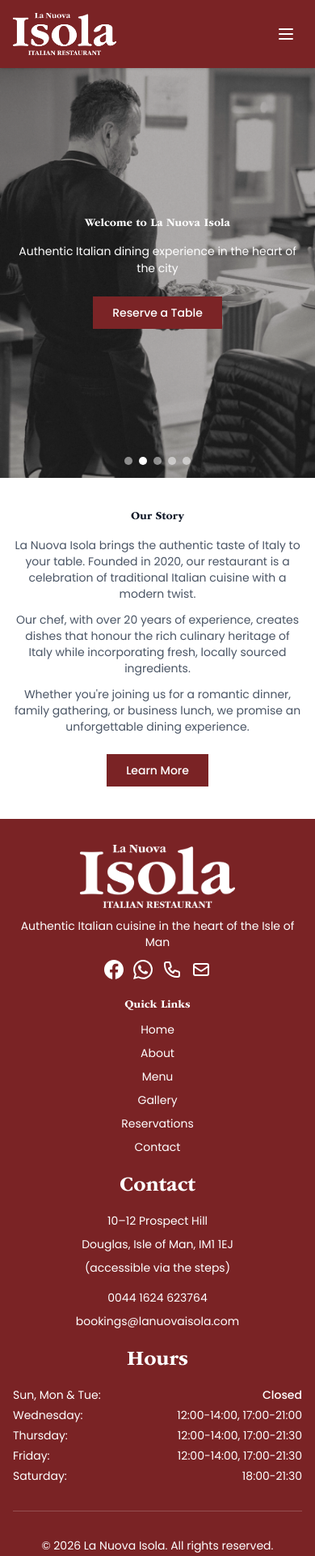
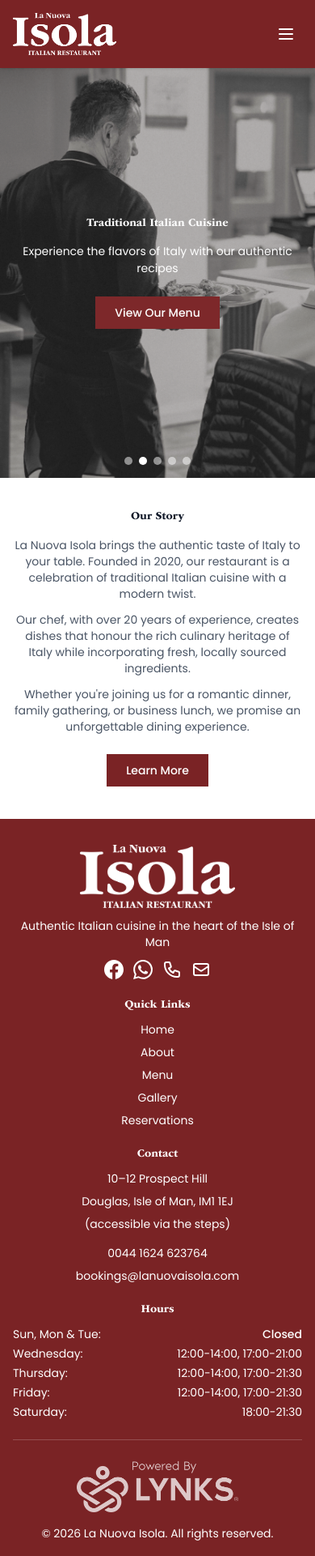
Before and after one commit to LYNKSPortal/la-nuova-isola-iom, a Next.js app: page / in a window 390 px wide. Shown: the top 1921 px of the page at 81% size. Built offline with nearby package versions, Linux system fonts and the light colour scheme.

Commit message:
Fix Footer symmetry, remove contact link, add varied slider titles, improve responsive consistency

```diff
--- a/src/components/Footer.tsx
+++ b/src/components/Footer.tsx
@@ -4,9 +4,9 @@ export default function Footer() {
       <div className="px-4 sm:px-6 md:px-8 lg:px-12 xl:px-16">
         <div className="grid grid-cols-1 sm:grid-cols-2 lg:grid-cols-4 gap-6 md:gap-8 mb-6 md:mb-8">
           {/* Brand */}
-          <section className="text-center" aria-labelledby="brand-heading">
+          <section className="text-center sm:text-left" aria-labelledby="brand-heading">
             <h2 id="brand-heading" className="sr-only">La Nuova Isola Brand</h2>
-            <div className="flex justify-center mb-3 md:mb-4">
+            <div className="flex justify-center sm:justify-start mb-3 md:mb-4">
               <img
                 src="/white-logo.png"
                 alt="La Nuova Isola Restaurant Logo"
@@ -19,7 +19,7 @@ export default function Footer() {
               Authentic Italian cuisine in the heart of the Isle of Man
             </p>
             <nav aria-label="Social media links">
-              <div className="flex justify-center space-x-3 md:space-x-4">
+              <div className="flex justify-center sm:justify-start space-x-3 md:space-x-4">
                 <a
                   href="https://www.facebook.com/manxisola"
                   className="text-white hover:text-gray-300 transition-colors"
@@ -67,20 +67,19 @@ export default function Footer() {
           <section className="text-center sm:text-left" aria-labelledby="quick-links-heading">
             <h2 id="quick-links-heading" className="font-semibold mb-3 md:mb-4 text-base md:text-lg">Quick Links</h2>
             <nav aria-label="Quick navigation links">
-              <ul className="space-y-2 text-white">
+              <ul className="space-y-2 text-white text-sm md:text-base">
                 <li><a href="/" className="hover:text-gray-300 transition-colors">Home</a></li>
                 <li><a href="/about" className="hover:text-gray-300 transition-colors">About</a></li>
                 <li><a href="/menu" className="hover:text-gray-300 transition-colors">Menu</a></li>
                 <li><a href="/gallery" className="hover:text-gray-300 transition-colors">Gallery</a></li>
                 <li><a href="/reservations" className="hover:text-gray-300 transition-colors">Reservations</a></li>
-                <li><a href="/contact" className="hover:text-gray-300 transition-colors">Contact</a></li>
               </ul>
             </nav>
           </section>
           {/* Contact */}
-          <section className="text-center" aria-labelledby="contact-heading">
-            <h2 id="contact-heading" className="font-semibold mb-4">Contact</h2>
-            <address className="space-y-2 text-white not-italic">
+          <section className="text-center sm:text-left" aria-labelledby="contact-heading">
+            <h2 id="contact-heading" className="font-semibold mb-3 md:mb-4 text-base md:text-lg">Contact</h2>
+            <address className="space-y-2 text-white not-italic text-sm md:text-base">
               <p>10–12 Prospect Hill</p>
               <p>Douglas, Isle of Man, IM1 1EJ</p>
               <p>(accessible via the steps)</p>
@@ -97,9 +96,9 @@ export default function Footer() {
             </address>
           </section>
           {/* Hours */}
-          <section className="text-center" aria-labelledby="hours-heading">
-            <h2 id="hours-heading" className="font-semibold mb-4">Hours</h2>
-            <div className="text-white space-y-1">
+          <section className="text-center sm:text-left" aria-labelledby="hours-heading">
+            <h2 id="hours-heading" className="font-semibold mb-3 md:mb-4 text-base md:text-lg">Hours</h2>
+            <div className="text-white space-y-1 text-sm md:text-base">
               <div className="flex justify-between items-center">
                 <span className="flex-1 text-left">Sun, Mon & Tue:</span>
                 <span className="flex-1 text-right font-medium">Closed</span>
@@ -124,19 +123,19 @@ export default function Footer() {
                       </section>
         </div>
 
-        <div className="mt-8 pt-8 border-t border-white/20">
-          <div className="flex flex-col md:flex-row justify-between items-center">
-            <p className="text-white text-sm">
+        <div className="mt-6 md:mt-8 pt-6 md:pt-8 border-t border-white/20">
+          <div className="flex flex-col md:flex-row justify-between items-center gap-4 md:gap-0">
+            <p className="text-white text-sm order-2 md:order-1">
               &copy; 2026 La Nuova Isola. All rights reserved.
             </p>
-            <div className="flex items-center justify-center my-4 md:my-0">
+            <div className="flex items-center justify-center order-1 md:order-2">
               <img
                 src="/powered-by-lynks.png"
                 alt="Powered by LYNKS"
                 className="w-[200px] h-auto opacity-75 hover:opacity-100 transition-opacity"
               />
             </div>
-            <div className="flex space-x-6">
+            <div className="flex flex-wrap justify-center md:justify-end gap-4 md:gap-6 order-3">
               <a href="/privacy" className="text-white hover:text-gray-300 text-sm transition-colors">Privacy Policy</a>
               <a href="/terms" className="text-white hover:text-gray-300 text-sm transition-colors">Terms of Service</a>
               <a href="/accessibility" className="text-white hover:text-gray-300 text-sm transition-colors">Accessibility</a>
--- a/src/components/HomepageSlider.tsx
+++ b/src/components/HomepageSlider.tsx
@@ -69,36 +69,36 @@ export default function HomepageSlider() {
       id: 0,
       image: '/homepage-slider/Isola_01-scaled.jpg',
       title: 'Welcome to La Nuova Isola',
-      description: 'Authentic Italian dining experience in the heart of the city',
+      description: 'Authentic Italian dining in the heart of the Isle of Man',
       buttonText: 'Reserve a Table'
     },
     {
       id: 1,
       image: '/homepage-slider/Isola_11-scaled.jpg',
-      title: 'Welcome to La Nuova Isola',
-      description: 'Authentic Italian dining experience in the heart of the city',
-      buttonText: 'Reserve a Table'
+      title: 'Traditional Italian Cuisine',
+      description: 'Experience the flavors of Italy with our authentic recipes',
+      buttonText: 'View Our Menu'
     },
     {
       id: 2,
       image: '/homepage-slider/Isola_13-scaled.jpg',
-      title: 'Welcome to La Nuova Isola',
-      description: 'Authentic Italian dining experience in the heart of the city',
-      buttonText: 'Reserve a Table'
+      title: 'Fresh, Local Ingredients',
+      description: 'Quality ingredients prepared with passion and expertise',
+      buttonText: 'Discover Our Story'
     },
     {
       id: 3,
       image: '/homepage-slider/Isola_15-scaled.jpg',
-      title: 'Welcome to La Nuova Isola',
-      description: 'Authentic Italian dining experience in the heart of the city',
-      buttonText: 'Reserve a Table'
+      title: 'Perfect for Every Occasion',
+      description: 'From intimate dinners to celebrations, we make every moment special',
+      buttonText: 'Book Your Table'
     },
     {
       id: 4,
       image: '/homepage-slider/Isola_16-scaled.jpg',
-      title: 'Welcome to La Nuova Isola',
-      description: 'Authentic Italian dining experience in the heart of the city',
-      buttonText: 'Reserve a Table'
+      title: 'Warm Italian Hospitality',
+      description: 'Where every guest is treated like family',
+      buttonText: 'Make a Reservation'
     }
   ];
 
```
